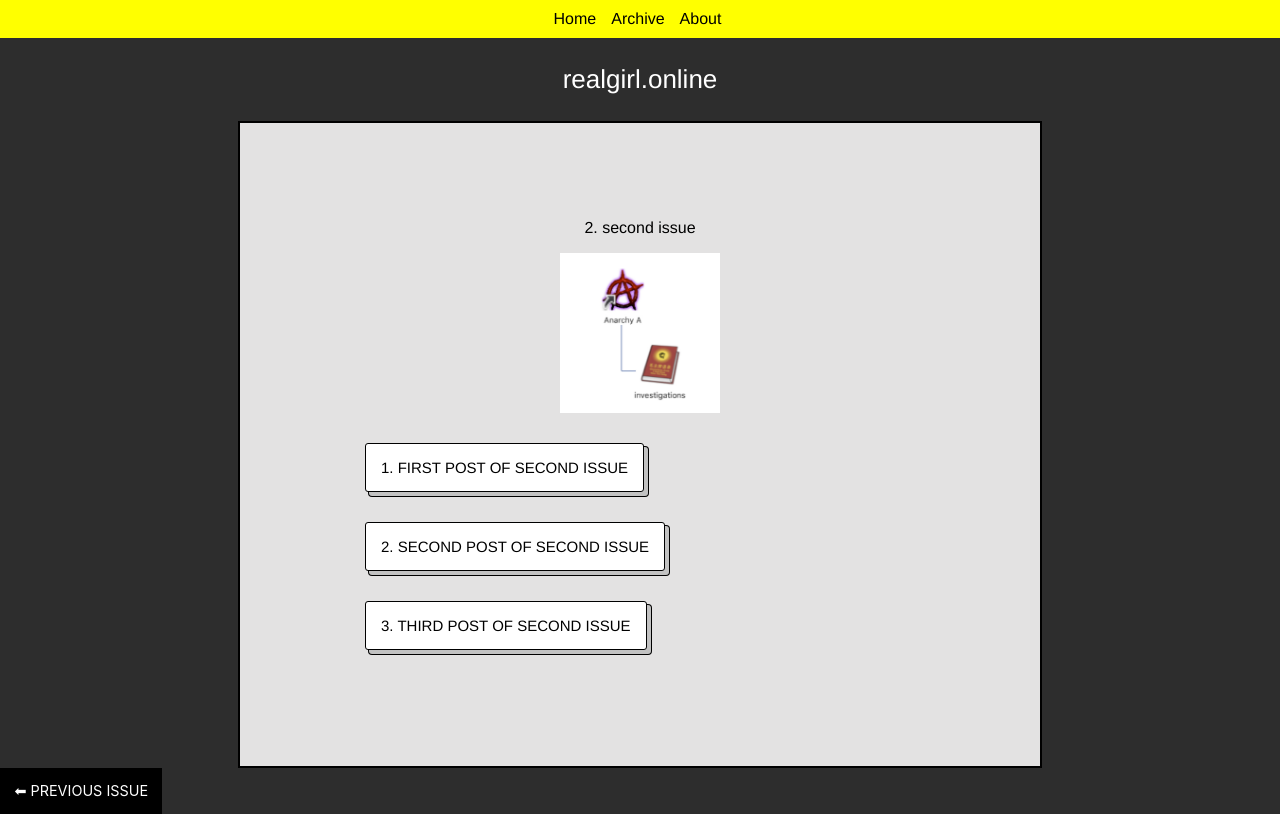
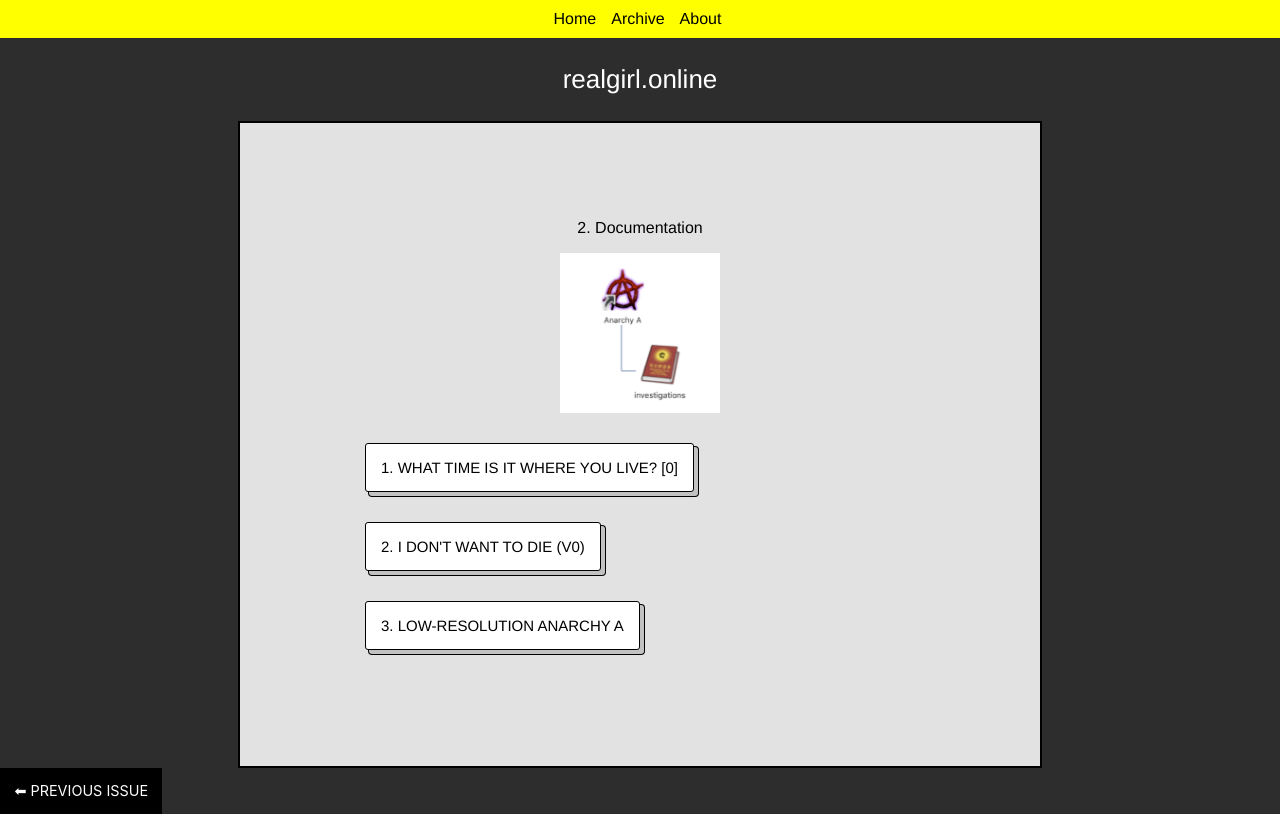
Before and after one commit to abbymachines/realgirl_online, a React (Create React App) app: page / in a window 1280 px wide. Built offline with nearby package versions, Linux system fonts and the light colour scheme.

Commit message:
add posts for issue 2

```diff
--- a/src/TableOfContents.js
+++ b/src/TableOfContents.js
@@ -18,20 +18,20 @@ const db = {"issues": {
         }
     },
     "2": {
-        "title": "second issue",
+        "title": "Documentation",
         "cover": "cover_2.png",
         "posts": {
             "1": {
-                "title": "first post of second issue",
-                "URL": "https://public-api.wordpress.com/wp/v2/sites/abbymachines.wordpress.com/posts?slug=2"
+                "title": "what time is it where you live? [0]",
+                "URL": "https://public-api.wordpress.com/wp/v2/sites/abbymachines.wordpress.com/posts?slug=what-time-is-it-where-you-live"
             },
             "2": {
-                "title": "second post of second issue",
-                "URL": "https://public-api.wordpress.com/wp/v2/sites/abbymachines.wordpress.com/posts?slug=3"
+                "title": "i don't want to die (v0)",
+                "URL": "https://public-api.wordpress.com/wp/v2/sites/abbymachines.wordpress.com/posts?slug=i-dont-want-to-die-v0"
             },
             "3": {
-                "title": "third  post of second issue",
-                "URL": "https://public-api.wordpress.com/wp/v2/sites/abbymachines.wordpress.com/posts?slug=2"
+                "title": "Low-resolution anarchy A",
+                "URL": "https://public-api.wordpress.com/wp/v2/sites/abbymachines.wordpress.com/posts?slug=low-resolution-anarchy-a"
             }
         }
     },
```
Also changed, not shown: 1 other file (tests, documents, lock files or other folders).
